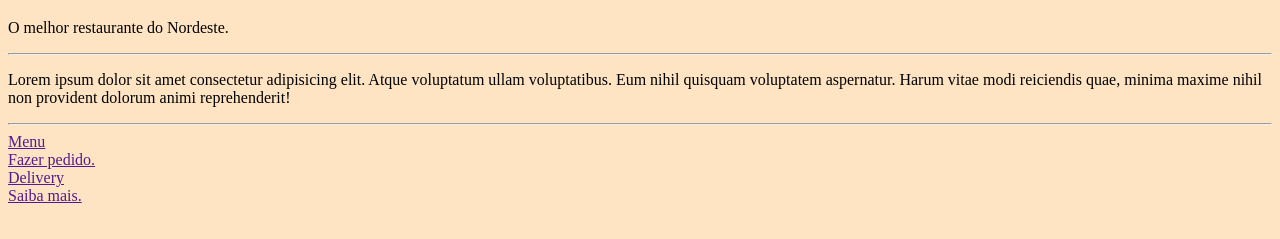
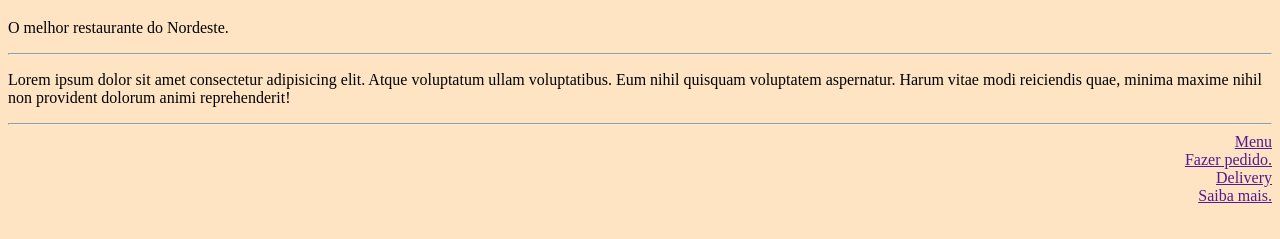
Before and after one commit to AugustoB4/Projeto_AutoriaWeb, a plain HTML site: page index.html in a window 1280 px wide. Shown: the part 61-300 px from the top of the page. Drawn offline with Linux system fonts and the light colour scheme.

Commit message:
Update style.css

```diff
--- a/style.css
+++ b/style.css
@@ -8,3 +8,6 @@ body {
     background-position: center;
     background-size: cover;
 }
+footer {
+    text-align: end;
+}
```
